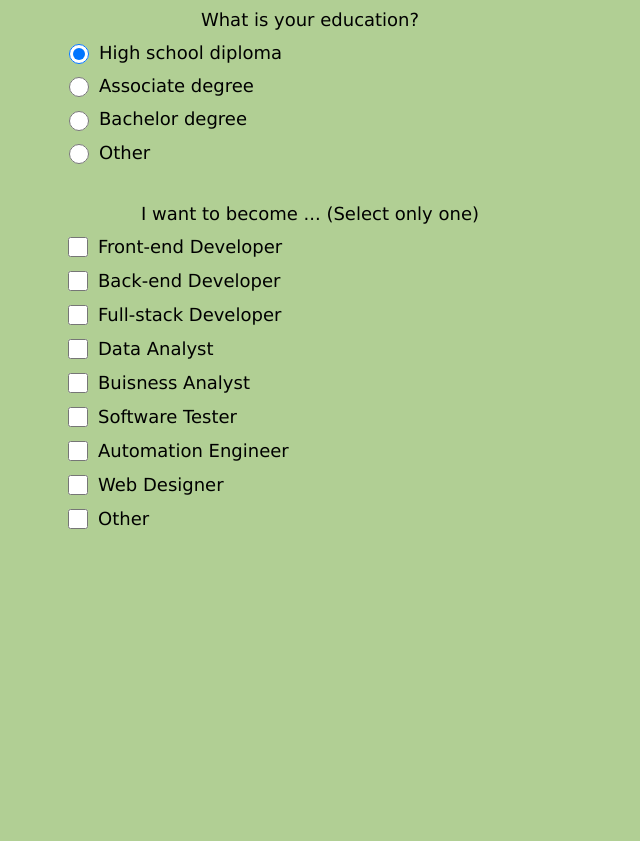
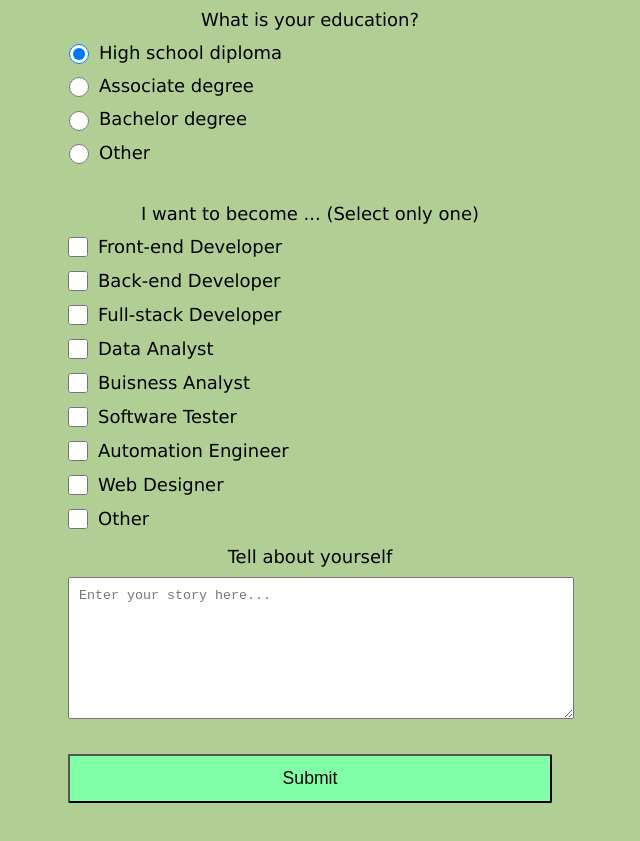
Before and after one commit to Tatyks/survey_form, a plain HTML site: page index.html in a window 1280 px wide. Shown: the part 777-1618 px from the top of the page, without its empty margins (330-970 px from the left). Before the commit the page ends 1381 px from the top, so only its background shows below. Drawn offline with Linux system fonts and the light colour scheme.

Commit message:
Survay Form completed

```diff
--- a/index.html
+++ b/index.html
@@ -182,6 +182,21 @@
         class="input-checkbox"
       />Other</label
     >
+    <div class="form-group">
+      <p>Tell about yourself</p>
+      <textarea
+        id="tell-about-yorself"
+        class="input-textarea"
+        name="tell-about-yourself"
+        placeholder="Enter your story here..."
+      ></textarea>
+    </div>
+
+    <div class="form-group">
+      <button type="submit" id="submit" class="submit-button">
+        Submit
+      </button>
+    </div>
 
   </div>
 
--- a/styles.css
+++ b/styles.css
@@ -93,8 +93,8 @@ body {
     display: block;
     width: 100%;
     padding: 0.75rem;
-    background: var(--color-green);
+    background: #80ffa6;
     color: inherit;
     border-radius: 2px;
-    cursor: pointer;
+    font-size: 1.1rem;
   }
```
